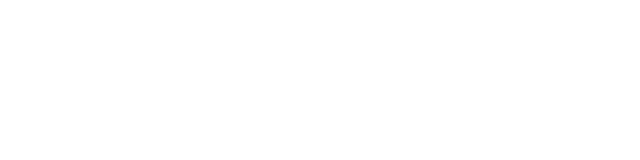
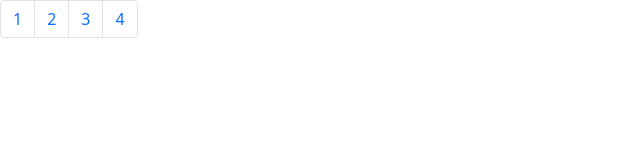
Before and after one commit to RaistlinD2x-Dev/angular-pages, an Angular app: page / in a window 1280 px wide. Shown: the top 160 px of the page, without its empty margins (0-640 px from the left). Built offline with nearby package versions, Linux system fonts and the light colour scheme.

Commit message:
created pagination number list

```diff
--- a/src/app/app.component.html
+++ b/src/app/app.component.html
@@ -0,0 +1,7 @@
+<nav>
+  <ul class="pagination">
+    <li class="page-item" *ngFor="let image of images; let i = index">
+      <a class="page-link">{{ i + 1 }}</a>
+    </li>
+  </ul>
+</nav>
--- a/src/app/app.component.ts
+++ b/src/app/app.component.ts
@@ -6,5 +6,24 @@
   styleUrls: ['./app.component.css']
 })
 export class AppComponent {
+  currentPage = 0;
+  images = [
+    {
+      title: 'hot girl 1',
+      url: 'https://images.unsplash.com/photo-1567892320421-1c657571ea4a?ixid=MnwxMjA3fDB8MHxzZWFyY2h8MXx8YmlraW5pfGVufDB8fDB8fA%3D%3D&ixlib=rb-1.2.1&auto=format&fit=crop&w=700&q=60'
+    },
+    {
+      title:'tits and abs',
+      url: 'https://images.unsplash.com/photo-1582639590011-f5a8416d1101?ixid=MnwxMjA3fDB8MHxzZWFyY2h8NHx8YmlraW5pfGVufDB8fDB8fA%3D%3D&ixlib=rb-1.2.1&auto=format&fit=crop&w=700&q=60'
+    },
+    {
+      title: 'all that ass',
+      url: 'https://images.unsplash.com/photo-1570976447640-ac859083963f?ixid=MnwxMjA3fDB8MHxzZWFyY2h8NXx8YmlraW5pfGVufDB8fDB8fA%3D%3D&ixlib=rb-1.2.1&auto=format&fit=crop&w=700&q=60'
+    },
+    {
+      title: 'My favorite',
+      url: 'https://images.unsplash.com/photo-1570976447640-ac859083963f?ixid=MnwxMjA3fDB8MHxzZWFyY2h8NXx8YmlraW5pfGVufDB8fDB8fA%3D%3D&ixlib=rb-1.2.1&auto=format&fit=crop&w=700&q=60'
+    }
 
+  ]
 }
```
Also changed, not shown: src/assets/bikini-legs.jpg (added).
